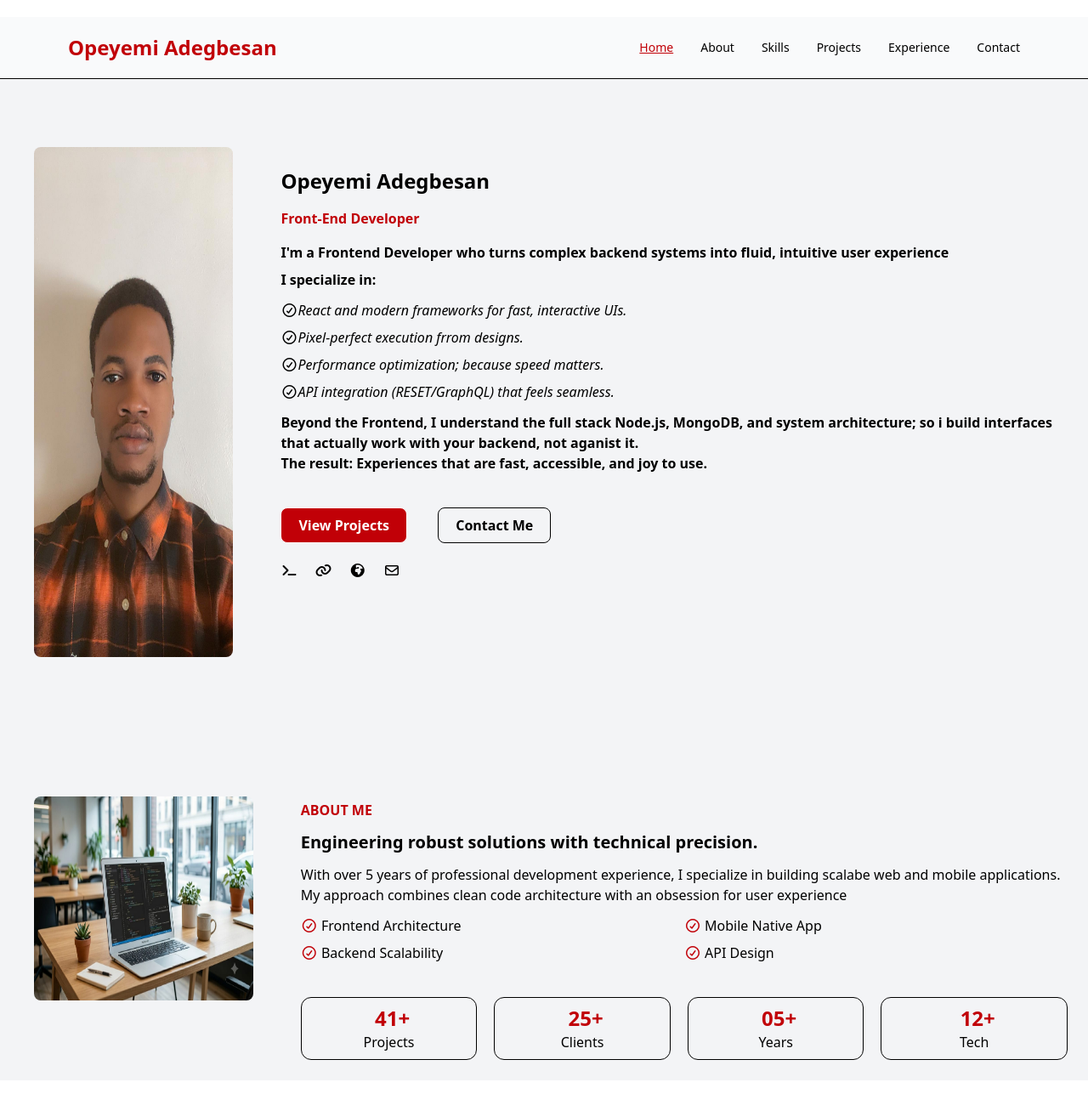
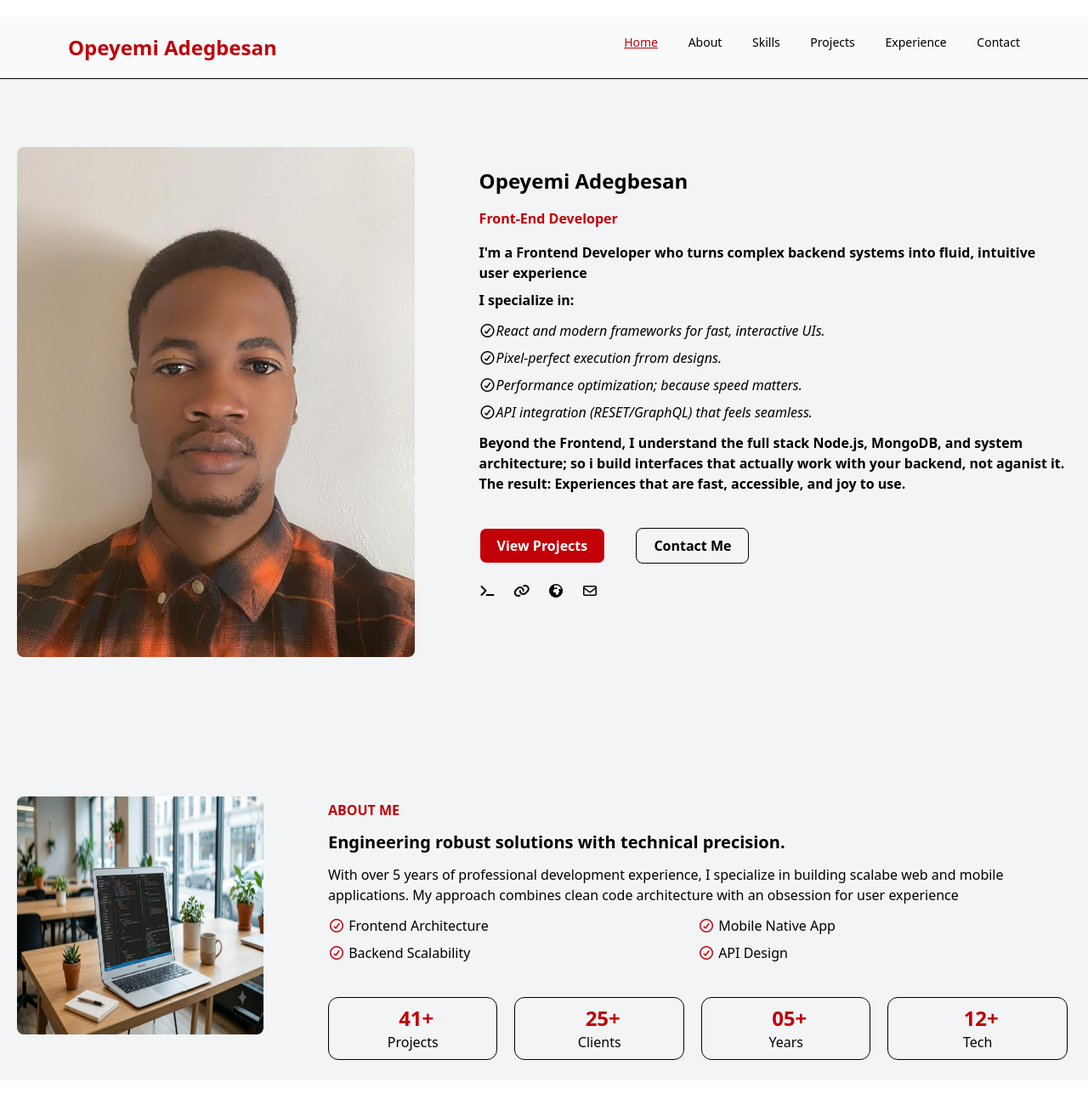
Before and after one commit to Opeyemi2342/Portfolio, a website: page index.html in a window 1280 px wide. Shown: the top 1300 px of the page at 85% size. Drawn offline with Linux system fonts and the light colour scheme.

Commit message:
initial commit

```diff
--- a/index.html
+++ b/index.html
@@ -7,13 +7,13 @@
     <link rel="stylesheet" href="./dist/output.css" />
     <link rel="stylesheet" href="https://cdnjs.cloudflare.com/ajax/libs/font-awesome/7.0.1/css/all.min.css">
 </head>
-<body class="w-fit">
+<body>
     <nav class="flex justify-between bg-gray-50 mt-5 py-5 border-b">
         <div class="items-center justify-between ml-20">
             <a href="" class="sm:text-xl md:text-2xl mr-5  font-bold text-red-700 ">Opeyemi Adegbesan</a>
         </div>
 
-        <div class="flex items-center space-x-8 text-sm font-medium mr-20">
+        <div class="items-center space-x-8 text-sm font-medium mr-20 hidden lg:block">
             <a href="" class="text-red-700"><u>Home</u></a>
 
             <a href="">About</a>
@@ -29,8 +29,8 @@
     </nav>
 
     <section class="flex justify-between items-center bg-gray-100 flex-col md:flex-row md:items-start gap-8 mx-auto w-full">
-        <div class="flex justify-center md:justify-start ml-10">
-            <img src="./src/PASSPORT PHOTOGRAPH.jpeg" alt="" class="h-150 rounded-lg mt-20 mb-6 w-fit col-flex sm:col-start-12">
+        <div class="flex justify-center px-5">
+            <img src="./src/PASSPORT PHOTOGRAPH.jpeg" alt="" class=" aspect-3/2 object-cover h-150 rounded-lg mt-20 mb-6 w-fit">
         </div>
 
         <div class="p-6">
@@ -78,9 +78,9 @@
         </div>
     </section>
 
-    <section class="flex justify-between items-center bg-gray-100 flex-col md:flex-row md:items-start gap-8 mx-auto w-full">
-        <div class="flex justify-center md:justify-start ml-10">
-            <img src="./src/laprop image.png.jpeg" alt="" class="h-60 rounded-lg mt-35 w-fit col-flex sm:col-start-12">
+    <section class="flex justify-between items-center bg-gray-100 flex-col md:flex-row md:items-start gap-8 mx-auto w-full mb-15">
+        <div class="flex justify-center px-5">
+            <img src="./src/laprop image.png.jpeg" alt="" class="h-70 rounded-lg mt-35 w-fit">
         </div>
 
         <div class=" mt-30 md:items-center xl:items-center sm:items-next p-6">
@@ -137,8 +137,8 @@
 
 
 
-    <section class="flex justify-between bg-gray-50 p-6 mt-20">
-        <div class="grid sm:grid-cols-1 md:grid-cols-4 items-center gap-2 px-60 md:inline-full md:w-fit">
+    <section class="flex justify-between bg-gray-50 p-6">
+        <div class="grid sm:grid-cols-1 md:grid-cols-4 items-center mx-auto gap-4 justify-center">
             <div class="bg-white rounded-2xl p-8 border border-gray-100 gap-6">
                 <div class="w-12 h-12 rounded-xl bg-red-100 flex items-center justify-center text-red-700">
                     <i class="fa-solid fa-laptop"></i>
@@ -556,7 +556,7 @@
                 </div>
             </div>
 
-            <form  action="https://formspree.io/f/mzdlrbwb"  method="POST mr-20">
+            <form  action="https://formspree.io/f/mzdlrbwb"  method="POST" class=" mr-20">
                 <div class="grid grid-cols-2 mt-25 gap-4 mb-4">
                     <div class="">
                        <label for="name" class="block text-xs font-bold">Name</label>
```
Also changed, not shown: dist/output.css.
